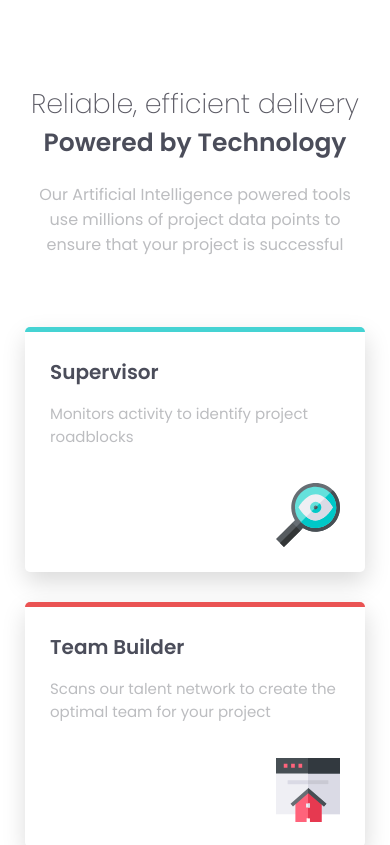
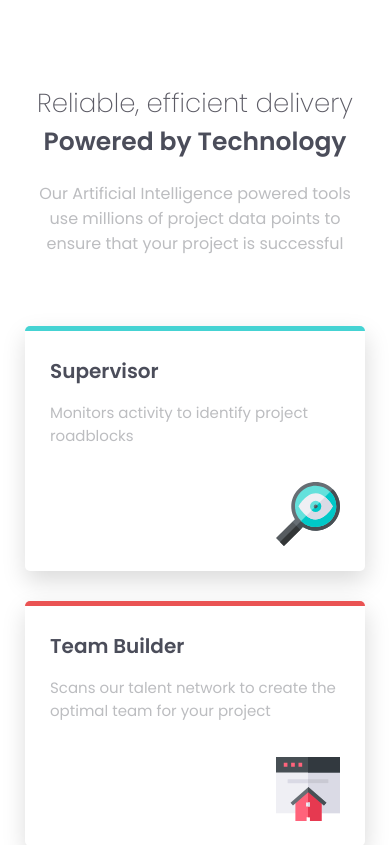
Before and after one commit to TripleT511/Four-card-feature-section-challenge-hub, a plain HTML site: page four-card-feature-section-master/index.html in a window 390 px wide. Shown: the top 845 px of the page. Drawn offline with Linux system fonts and the light colour scheme.

Commit message:
Update css html

```diff
--- a/four-card-feature-section-master/index.html
+++ b/four-card-feature-section-master/index.html
@@ -16,17 +16,21 @@
     <div class="container">
       <div class="card">
         <div class="card__top">
+          <p class="title__first">
+            Reliable, efficient delivery
+          </p>
           <h1>
-            <p class="title__first">
-              Reliable, efficient delivery
-            </p>
             Powered by Technology
           </h1>
           <span class="title__des">
-            Our Artificial Intelligence powered tools use millions of project data <p> <span> points
-                to </span>
-              <span> ensure that your project is successful </span>
-            </p>
+            Our Artificial Intelligence powered tools use millions of project data <span>
+              <span>
+                points to
+              </span>
+              <span> ensure that your project is successful
+              </span>
+            </span>
+
           </span>
         </div>
         <div class="card__body">
--- a/four-card-feature-section-master/style.css
+++ b/four-card-feature-section-master/style.css
@@ -57,7 +57,7 @@
 .card__top .title__first {
     color: var(--second-color);
     font-weight: 200;
-    font-size: 34.5px;
+    font-size: 32.5px;
 }
 .card__top h1 {
     color: var(--primary-color);
@@ -69,6 +69,12 @@
     font-size: 14px;
     font-weight: 400;
     margin-top: 20px;
+}
+.card__top .title__des span {
+    display: block;
+}
+.card__top .title__des span span {
+    display: inline;
 }
 
 .card__body {
@@ -134,7 +140,7 @@ footer {
         padding: 25px;
     }
     .card__top .title__first {
-    font-size: 27px;
+    font-size: 26px;
     }
     .card__top h1 {
         font-size: 25px;
@@ -142,10 +148,8 @@ footer {
     .card__top .title__des {
         font-size: 16px;
     }
-    .title__des p {
+    .card__top .title__des span {
         display: inline;
     }
-    .title__des p span:nth-child(2) {
-        display: block;
-    }
+
 }
```
